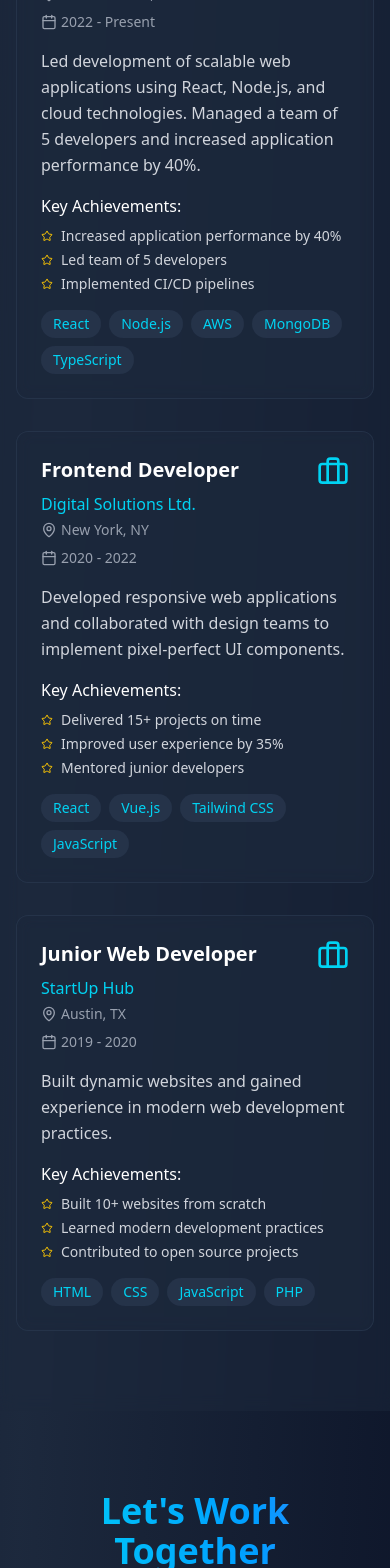
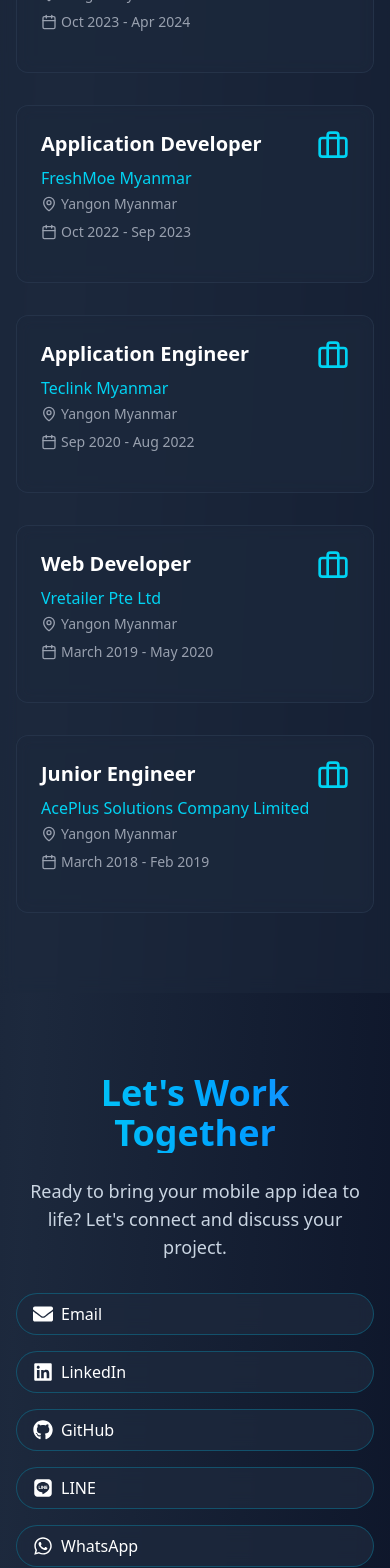
Before and after one commit to shwehnin/my_portfolio, a Next.js app: page / in a window 390 px wide. Shown: the part 7700-9268 px from the top of the page. Built offline with nearby package versions, Linux system fonts and the light colour scheme.

Commit message:
fixed contact and experience section

```diff
--- a/app/certificate/page.tsx
+++ /dev/null
@@ -1,9 +0,0 @@
-import React from 'react'
-
-const CertificatePage = () => {
-  return (
-    <div>CertificatePage</div>
-  )
-}
-
-export default CertificatePage
--- a/app/components/about_card.tsx
+++ b/app/components/about_card.tsx
@@ -20,7 +20,7 @@
     religion: "Buddhist",
     nationality: "Myanmar",
     experience: "5+ Years",
-    languages: ["English (Intermediate)", "Japanese N4", "Burmese (Fluently)"],
+    languages: ["English (Intermediate)", "Japanese (N4)", "Burmese (Fluently)"],
   };
 
   return (
--- a/app/components/certificate_card.tsx
+++ b/app/components/certificate_card.tsx
@@ -1,6 +1,6 @@
 "use client";
 import React from "react";
-import { Calendar, Award, ExternalLink, Download } from "lucide-react"; // ✅ Import necessary icons
+import { Calendar, Award, ExternalLink, Download } from "lucide-react";
 
 const CertificateCard = () => {
   const certificates = [
@@ -79,7 +79,7 @@
             {certificate.description}
           </p>
 
-          <div className="flex items-center justify-between">
+          {/* <div className="flex items-center justify-between">
             <a
               href={certificate.link}
               target="_blank"
@@ -93,7 +93,7 @@
               <Download className="w-4 h-4 mr-1" />
               Download
             </button>
-          </div>
+          </div> */}
         </div>
       ))}
     </div>
--- a/app/components/contact_link.tsx
+++ b/app/components/contact_link.tsx
@@ -1,18 +1,18 @@
-import Link from 'next/link'
-import React from 'react'
+import Link from "next/link";
+import React from "react";
 
 interface ContactLinkProps {
-    href: string,
-    icon: string,
-    text: string,
+  href: string;
+  icon: React.ReactNode;
+  text: string;
 }
-const ContactLink : React.FC<ContactLinkProps> = ({ href, icon, text }) => {
+const ContactLink: React.FC<ContactLinkProps> = ({ href, icon, text }) => {
   return (
-    <Link href={href} className="contact-link group">
+    <a href={href} target="_blank" className="contact-link group">
       <span className="text-xl">{icon}</span>
       <span>{text}</span>
-    </Link>
-  )
-}
+    </a>
+  );
+};
 
-export default ContactLink
+export default ContactLink;
--- a/app/components/experience_card.tsx
+++ b/app/components/experience_card.tsx
@@ -1,30 +1,30 @@
 "use client";
 import React from "react";
-import { MapPin, Calendar, Briefcase, Star } from "lucide-react"; // ✅ Make sure these are installed
+import { MapPin, Calendar, Briefcase, Star } from "lucide-react";
 
 const ExperienceCard = () => {
   const experiences = [
     {
       id: 1,
-      title: "Senior Full Stack Developer",
-      company: "Tech Innovations Inc.",
-      location: "San Francisco, CA",
-      duration: "2022 - Present",
+      title: "Mobile Developer",
+      company: "UMG Myanmar",
+      location: "Yangon Myanmar",
+      duration: "Oct 2023 - Apr 2024",
       description:
-        "Led development of scalable web applications using React, Node.js, and cloud technologies. Managed a team of 5 developers and increased application performance by 40%.",
-      technologies: ["React", "Node.js", "AWS", "MongoDB", "TypeScript"],
+        "Developed mobile applications using Dart (Flutter). Managed a team of 5 developers and increased application performance by 40%.",
+      technologies: ["Python(Odoo)", "Dart", "Flutter"],
       achievements: [
         "Increased application performance by 40%",
         "Led team of 5 developers",
-        "Implemented CI/CD pipelines",
+        "Publish app on play store",
       ],
     },
     {
       id: 2,
-      title: "Frontend Developer",
-      company: "Digital Solutions Ltd.",
-      location: "New York, NY",
-      duration: "2020 - 2022",
+      title: "Application Developer",
+      company: "FreshMoe Myanmar",
+      location: "Yangon Myanmar",
+      duration: "Oct 2022 - Sep 2023",
       description:
         "Developed responsive web applications and collaborated with design teams to implement pixel-perfect UI components.",
       technologies: ["React", "Vue.js", "Tailwind CSS", "JavaScript"],
@@ -36,10 +36,40 @@
     },
     {
       id: 3,
-      title: "Junior Web Developer",
-      company: "StartUp Hub",
-      location: "Austin, TX",
-      duration: "2019 - 2020",
+      title: "Application Engineer",
+      company: "Teclink Myanmar",
+      location: "Yangon Myanmar",
+      duration: "Sep 2020 - Aug 2022",
+      description:
+        "Built dynamic websites and gained experience in modern web development practices.",
+      technologies: ["HTML", "CSS", "JavaScript", "PHP"],
+      achievements: [
+        "Built 10+ websites from scratch",
+        "Learned modern development practices",
+        "Contributed to open source projects",
+      ],
+    },
+    {
+      id: 4,
+      title: "Web Developer",
+      company: "Vretailer Pte Ltd",
+      location: "Yangon Myanmar",
+      duration: "March 2019 - May 2020",
+      description:
+        "Built dynamic websites and gained experience in modern web development practices.",
+      technologies: ["HTML", "CSS", "JavaScript", "PHP"],
+      achievements: [
+        "Built 10+ websites from scratch",
+        "Learned modern development practices",
+        "Contributed to open source projects",
+      ],
+    },
+    {
+      id: 4,
+      title: "Junior Engineer",
+      company: "AcePlus Solutions Company Limited",
+      location: "Yangon Myanmar",
+      duration: "March 2018 - Feb 2019",
       description:
         "Built dynamic websites and gained experience in modern web development practices.",
       technologies: ["HTML", "CSS", "JavaScript", "PHP"],
@@ -52,7 +82,7 @@
   ];
 
   return (
-    <div className="grid grid-cols-1 lg:grid-cols-2 gap-8">
+    <div className="grid grid-cols-1 md:grid-cols-3 lg:grid-cols-3 gap-8">
       {experiences.map((experience) => (
         <div
           key={experience.id}
@@ -78,11 +108,11 @@
             <Briefcase className="w-8 h-8 text-cyan-400" />
           </div>
 
-          <p className="text-gray-300 mb-4 leading-relaxed">
+          {/* <p className="text-gray-300 mb-4 leading-relaxed">
             {experience.description}
-          </p>
+          </p> */}
 
-          <div className="mb-4">
+          {/* <div className="mb-4">
             <h4 className="text-white font-medium mb-2">Key Achievements:</h4>
             <ul className="space-y-1">
               {experience.achievements.map((achievement, index) => (
@@ -95,9 +125,9 @@
                 </li>
               ))}
             </ul>
-          </div>
+          </div> */}
 
-          <div className="flex flex-wrap gap-2">
+          {/* <div className="flex flex-wrap gap-2">
             {experience.technologies.map((tech, index) => (
               <span
                 key={index}
@@ -106,7 +136,7 @@
                 {tech}
               </span>
             ))}
-          </div>
+          </div> */}
         </div>
       ))}
     </div>
--- a/app/contact/page.tsx
+++ b/app/contact/page.tsx
@@ -1,5 +1,12 @@
 import React from "react";
 import ContactLink from "../components/contact_link";
+import {
+  FaEnvelope,
+  FaLinkedin,
+  FaGithub,
+  FaLine,
+  FaWhatsapp,
+} from "react-icons/fa";
 
 const ContactPage = () => {
   return (
@@ -15,12 +22,30 @@
           </p>
           <div className="flex flex-col sm:flex-row gap-4 justify-center">
             <ContactLink
-              href="mailto:your.email@example.com"
-              icon="📧"
+              href="mailto:shwehnindev@gmail.com"
+              icon={<FaEnvelope />}
               text="Email"
             />
-            <ContactLink href="#" icon="💼" text="LinkedIn" />
-            <ContactLink href="#" icon="🐙" text="GitHub" />
+            <ContactLink
+              href="https://www.linkedin.com/in/hnin-hnin-wai-97447a185/"
+              icon={<FaLinkedin />}
+              text="LinkedIn"
+            />
+            <ContactLink
+              href="https://github.com/shwehnin/"
+              icon={<FaGithub />}
+              text="GitHub"
+            />
+            <ContactLink
+              href="https://line.me/ti/p/shwehnindev"
+              icon={<FaLine />}
+              text="LINE"
+            />
+            <ContactLink
+              href="https://wa.me/+66618631476"
+              icon={<FaWhatsapp />}
+              text="WhatsApp"
+            />
           </div>
         </div>
       </section>
--- a/app/education/page.tsx
+++ b/app/education/page.tsx
@@ -50,9 +50,9 @@
             <GraduationCap className="w-8 h-8 text-cyan-400" />
           </div>
 
-          <p className="text-gray-300 mb-4 leading-relaxed">{edu.description}</p>
+          {/* <p className="text-gray-300 mb-4 leading-relaxed">{edu.description}</p> */}
 
-          <div>
+          {/* <div>
             <h4 className="text-white font-medium mb-2">Relevant Coursework:</h4>
             <div className="flex flex-wrap gap-2">
               {edu.courses.map((course, index) => (
@@ -64,7 +64,7 @@
                 </span>
               ))}
             </div>
-          </div>
+          </div> */}
         </div>
       ))}
     </div>
--- a/app/experience/page.tsx
+++ b/app/experience/page.tsx
@@ -42,7 +42,7 @@
   }) => (
     <button
       onClick={() => onClick(id)}
-      className={`px-6 py-3 rounded-lg font-medium transition-all duration-300 ${
+      className={`px-6 py-3 rounded-lg font-medium transition-all duration-300 cursor-pointer ${
         isActive
           ? "bg-gradient-to-r from-cyan-400 to-blue-500 text-white shadow-lg transform scale-105"
           : "bg-slate-700/50 text-gray-300 hover:bg-slate-600/50 hover:text-white"
--- a/package.json
+++ b/package.json
@@ -12,7 +12,8 @@
     "lucide-react": "^0.525.0",
     "next": "^15.3.5",
     "react": "^19.1.0",
-    "react-dom": "^19.1.0"
+    "react-dom": "^19.1.0",
+    "react-icons": "^5.5.0"
   },
   "devDependencies": {
     "@eslint/eslintrc": "^3",
```
Also changed, not shown: 1 other file (tests, documents, lock files or other folders).
